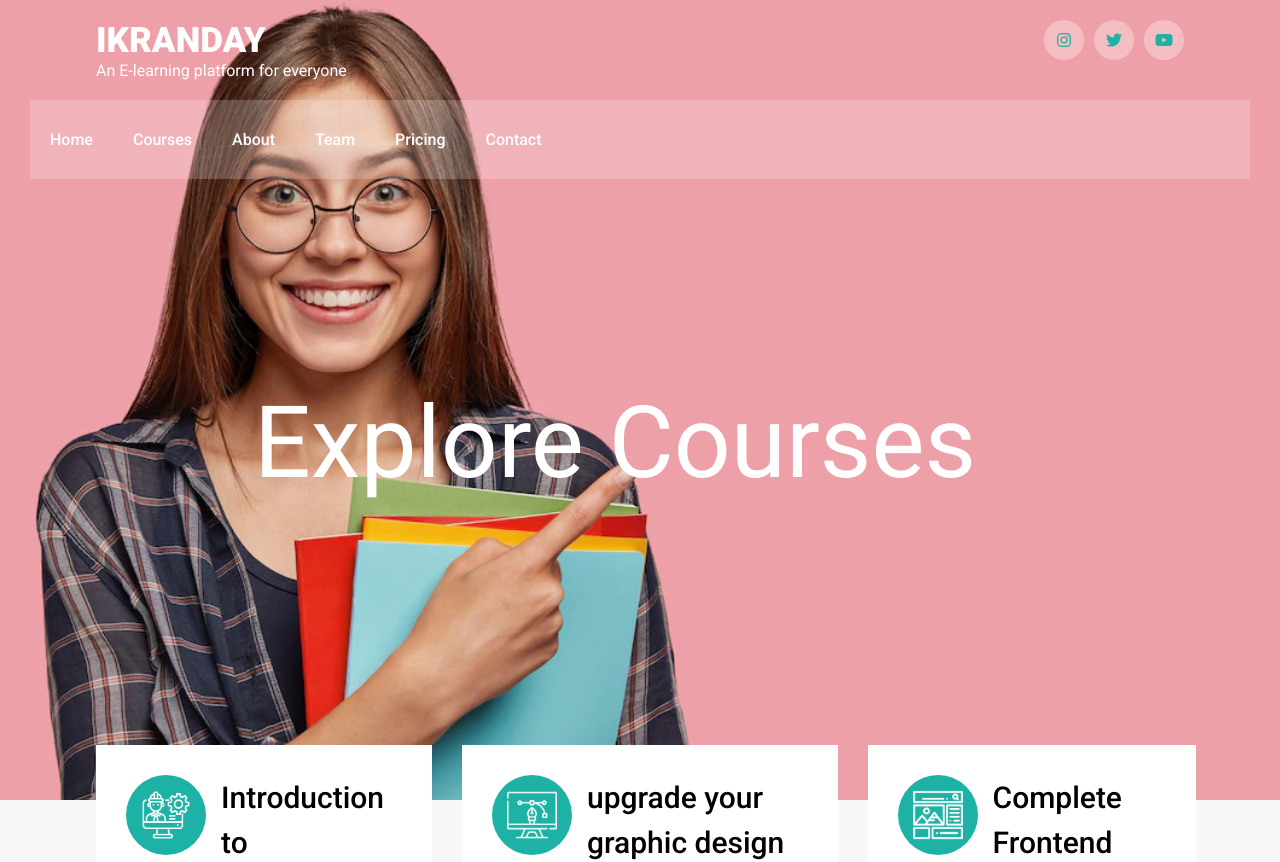
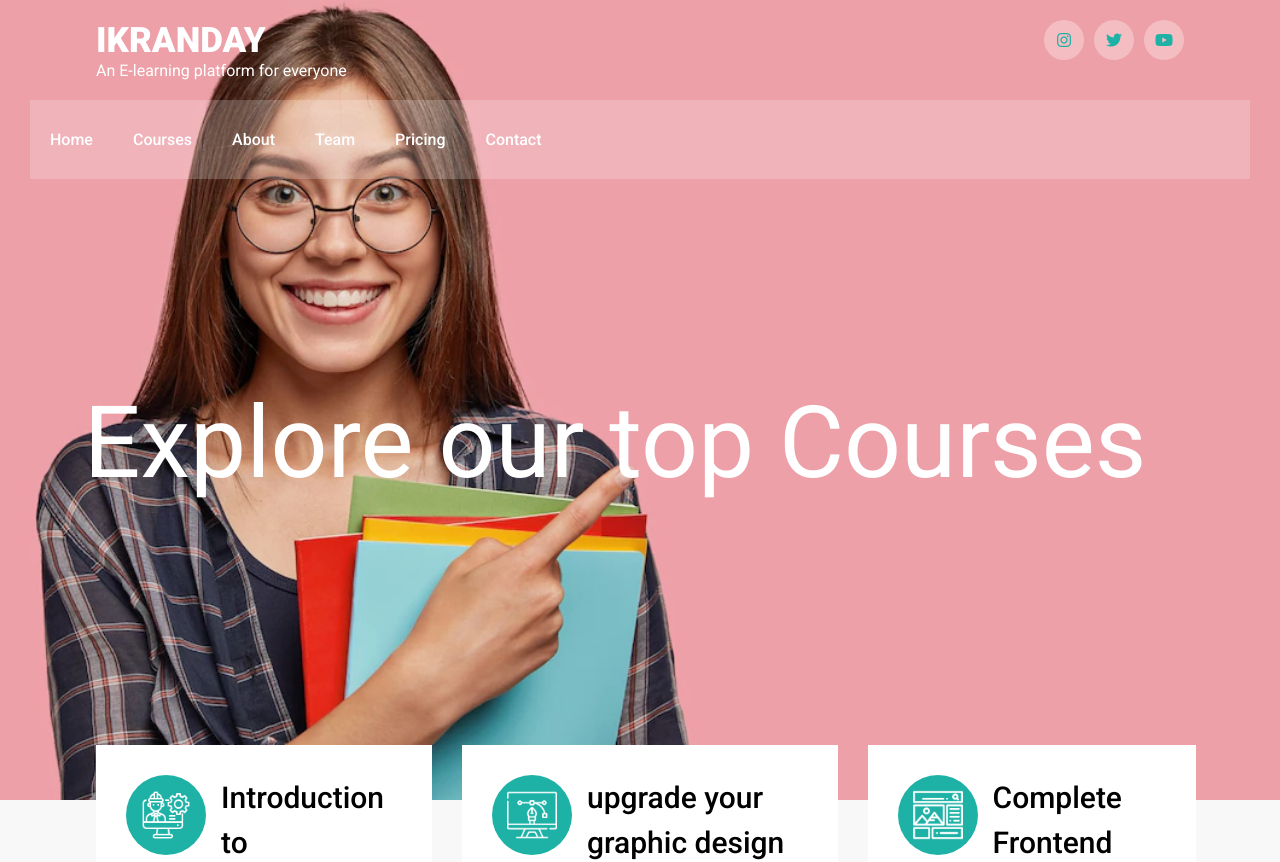
Before and after one commit to sangaryousmane/alx-lms-portfolio, a React (Create React App) app in the folder Educational-Website-Frontend-React-main/: page /courses in a window 1280 px wide. Shown: the top 862 px of the page. Built offline with nearby package versions, Linux system fonts and the light colour scheme.

Commit message:
Complete course card

```diff
--- a/Educational-Website-Frontend-React-main/src/components/allcourses/CourseHome.jsx
+++ b/Educational-Website-Frontend-React-main/src/components/allcourses/CourseHome.jsx
@@ -6,7 +6,7 @@ import OnlineCourses from "./OnlineCourses"
 const CourseHome = () => {
   return (
     <>
-      <Back title='Explore Courses' />
+      <Back title='Explore our top Courses' />
       <CoursesCard />
       <OnlineCourses />
     </>
```
